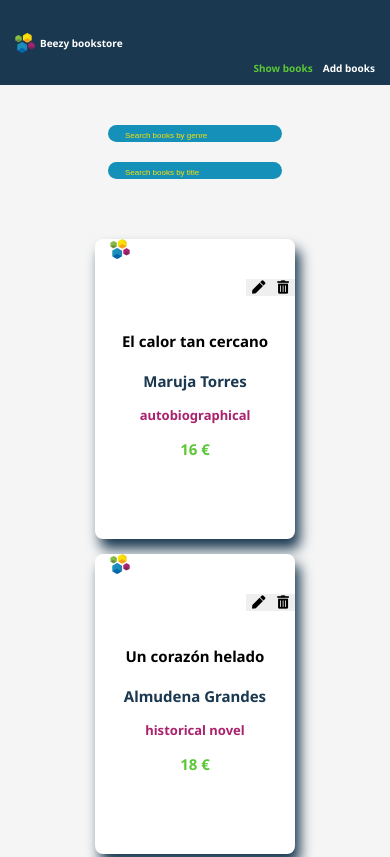
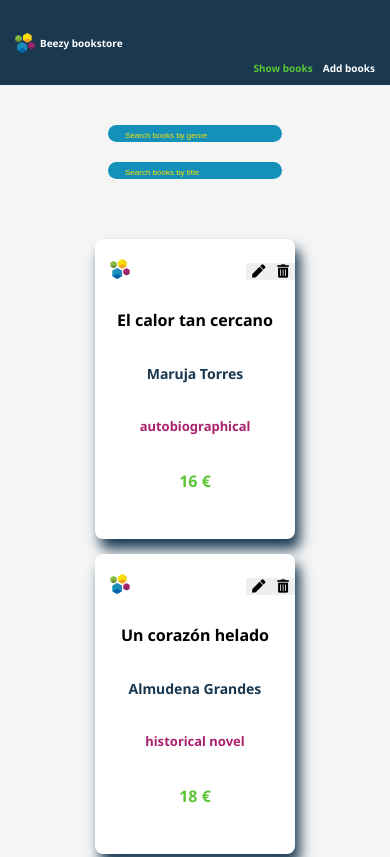
Before and after one commit to natalia-pn/B, a React (Create React App) app: page /#/ in a window 390 px wide. Shown: the top 857 px of the page. Built offline with nearby package versions, Linux system fonts and the light colour scheme.

Commit message:
Finnish BooCard mobile styles

```diff
--- a/src/styles/_book-card.scss
+++ b/src/styles/_book-card.scss
@@ -14,6 +14,13 @@
     // }
 }
 
+.Book-top__container {
+    display: flex;
+    align-items: center;
+    justify-content: space-between;
+    margin: 20px 0 15px 0;
+}
+
 .Book__logo {
     width: 20px;
     height: 20px;
@@ -23,7 +30,6 @@
 .Action-buttons__container {
     display: flex;
     justify-content: flex-end;
-    margin: 15px 0 15px 0;
 }
 
 .Edit-button {
@@ -40,27 +46,37 @@
     // flex-direction: column;
     // align-items: center;
     text-align: center;
-    font-size: 15px;
+    font-size: 16px;
 }
 
 .Book__title {
    font-weight: 700;
    text-justify: justify;
-   padding: 5px;
+   padding: 10px;
+   margin: 0 0 13px;
+
 }
 
 .Book__author {
     color: $dark-blue;
     font-weight: 700;
+    font-size: 14px;
+    margin: 0 0 14px;
+    padding: 10px;
 }
 
 .Book__genre {
     color: $fucsia;
     font-weight: 700;
     font-size: 13px;
+    margin: 0 0 15px;
+    padding: 10px;
+
 }
 
 .Book__price {
     color: $green;
     font-weight: 700;
+    margin: 0;
+    padding: 10px;
 }
```
